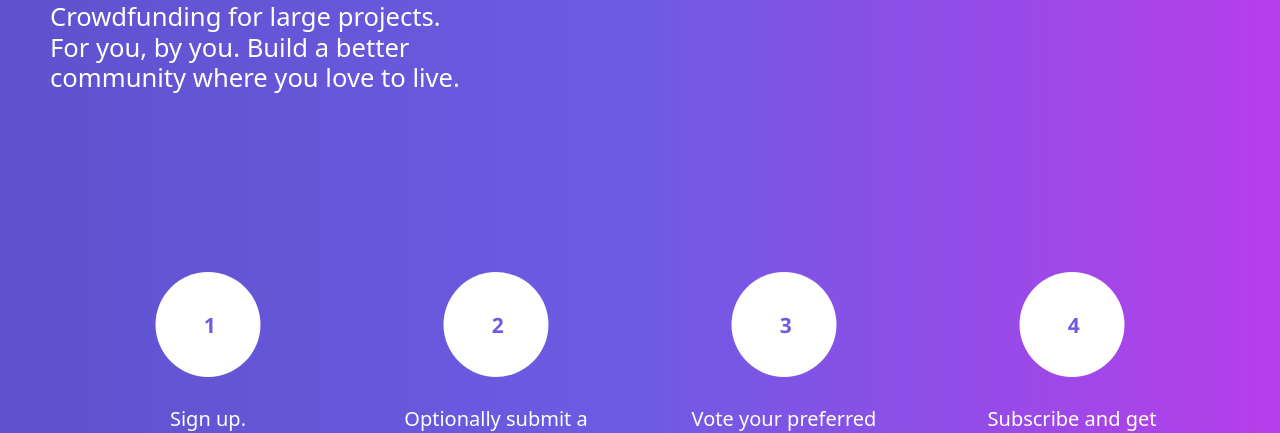
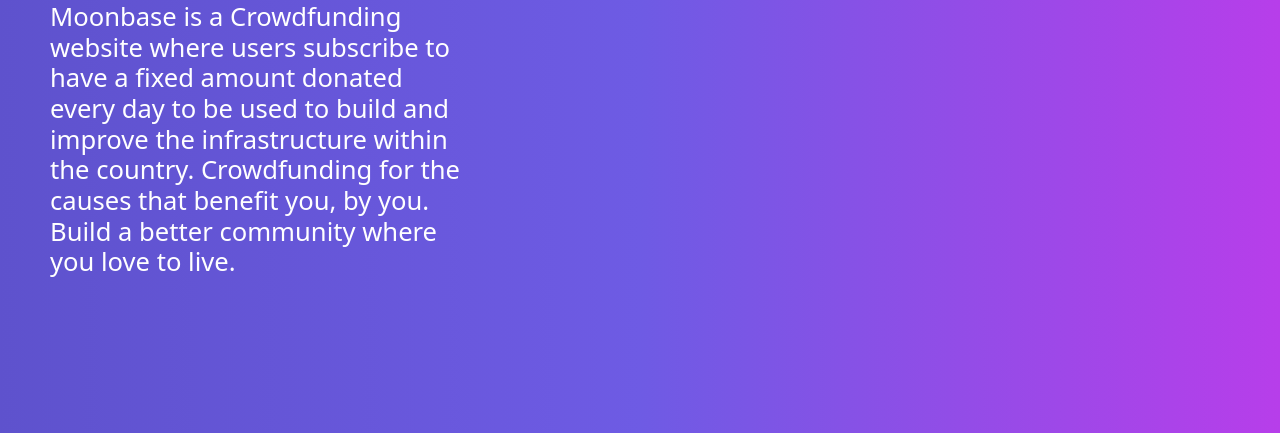
Before and after one commit to Efe-Onoh/moonbase, a website: page index.html in a window 1280 px wide. Shown: the part 333-766 px from the top of the page. Drawn offline with nearby package versions, Linux system fonts and the light colour scheme.

Commit message:
modified home

```diff
--- a/index.html
+++ b/index.html
@@ -66,7 +66,9 @@
                 <div class="hero-section hero-section-1">
                     <h1>Moonbase</h1>
                     <h3>
-                        Crowdfunding for large projects. For you, by you. Build a better community where you love to live.
+                        Moonbase is a Crowdfunding website where users subscribe to have a fixed amount donated every day
+                        to be used to build and improve the infrastructure within the country.
+                        Crowdfunding for the causes that benefit you, by you. Build a better community where you love to live.
                     </h3>
                 </div>
 
@@ -75,6 +77,8 @@
                         <div class="step">
                             <svg xmlns="http://www.w3.org/2000/svg"  viewBox="0 0 250 250"><g transform="translate(-180 -233)"><circle cx="125" cy="125" r="125" transform="translate(180 233)" fill="#fff"/><text transform="translate(295 379)" fill="#6e5be4" font-size="50" font-family="SegoeUI-Semibold, Segoe UI" font-weight="600"><tspan x="0" y="0">1</tspan></text></g></svg>
                             <h5>
+                                Subscribe. The end.
+                                OR
                                 Sign up.
                             </h5>
                         </div>
@@ -87,13 +91,13 @@
                         <div class=" step">
                             <svg xmlns="http://www.w3.org/2000/svg"  viewBox="0 0 250 250"><g transform="translate(-180 -233)"><circle cx="125" cy="125" r="125" transform="translate(180 233)" fill="#fff"/><text transform="translate(295 379)" fill="#6e5be4" font-size="50" font-family="SegoeUI-Semibold, Segoe UI" font-weight="600"><tspan x="0" y="0">3</tspan></text></g></svg>
                             <h5>
-                                Vote your preferred project
+                                Vote your preferred project when the time is right
                             </h5>
                         </div>
                         <div class=" step">
                             <svg xmlns="http://www.w3.org/2000/svg"  viewBox="0 0 250 250"><g transform="translate(-180 -233)"><circle cx="125" cy="125" r="125" transform="translate(180 233)" fill="#fff"/><text transform="translate(295 379)" fill="#6e5be4" font-size="50" font-family="SegoeUI-Semibold, Segoe UI" font-weight="600"><tspan x="0" y="0">4</tspan></text></g></svg>
                             <h5>
-                                Subscribe and get notified of the next submission and polling periods.
+                                Subscribe and get notified of the next submission and polling dates.
                             </h5>
                         </div>
                     </section>
```
